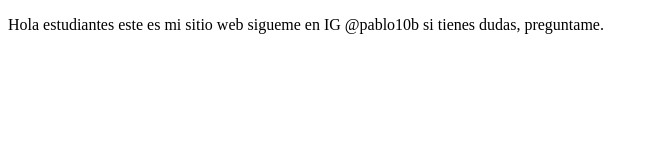
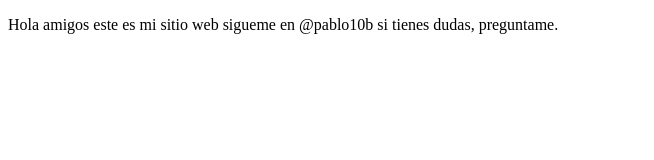
Before and after one commit to pablo10b/cursoprework, a plain HTML site: page index.html in a window 1280 px wide. Shown: the whole page, without its empty margins (0-654 px from the left). Drawn offline with Linux system fonts and the light colour scheme.

```diff
--- a/index.html
+++ b/index.html
@@ -8,8 +8,8 @@
 </head>
 <body>
     <p>
-        Hola estudiantes este es mi sitio web
-        sigueme en IG @pablo10b si tienes dudas, preguntame.
+        Hola amigos este es mi sitio web
+        sigueme en <github class="com"></github>@pablo10b si tienes dudas, preguntame.
     </p>
 </body>
 </html>
```
